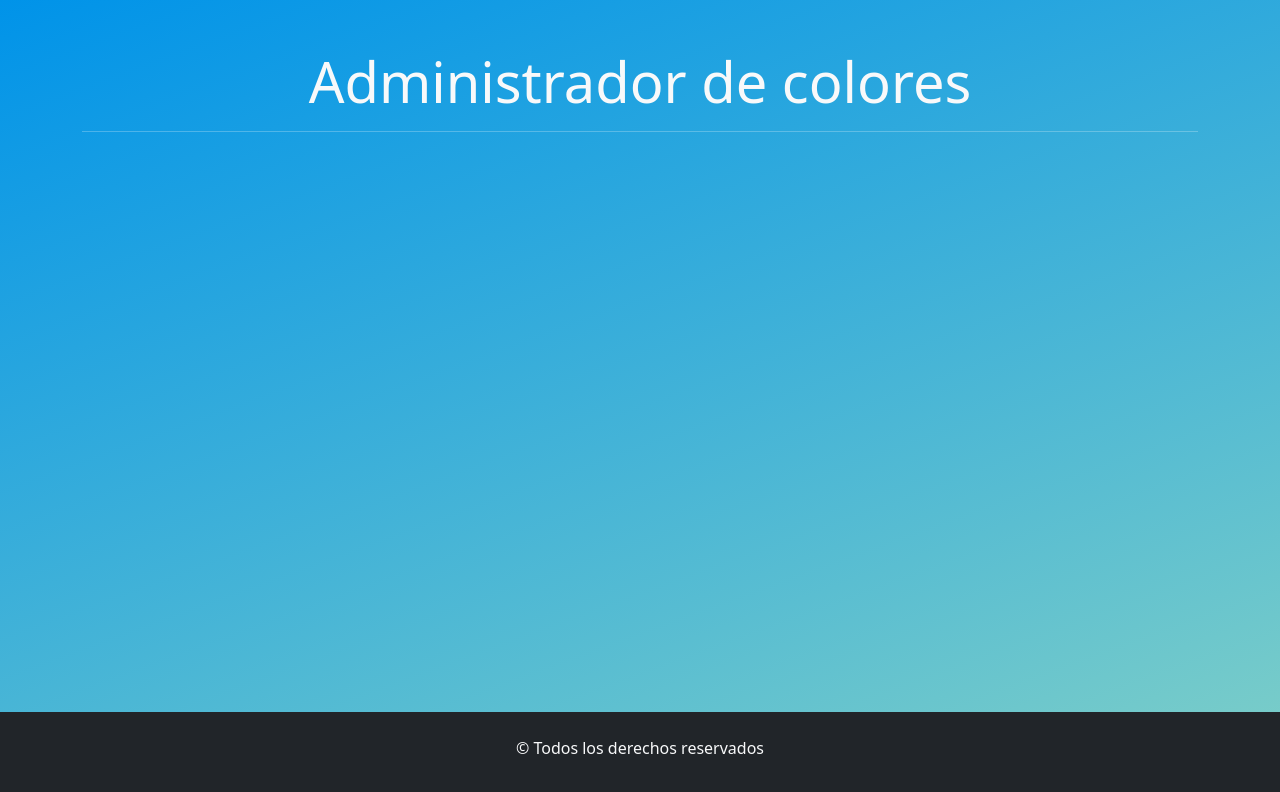
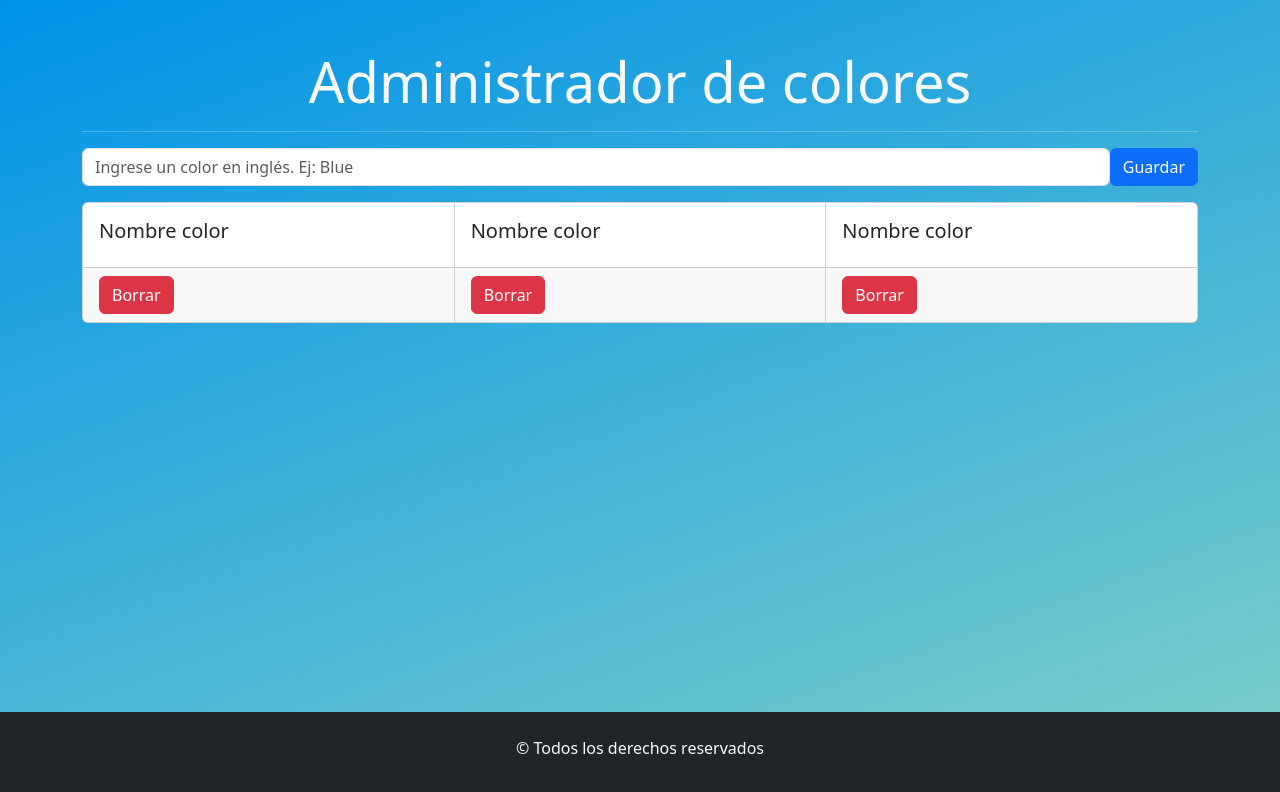
Before and after one commit to antich98/ej6react, a React (Vite) app: page / in a window 1280 px wide. Shown: the top 792 px of the page. Built offline with nearby package versions, Linux system fonts and the light colour scheme.

Commit message:
Agregué las cards

```diff
--- a/src/App.jsx
+++ b/src/App.jsx
@@ -1,5 +1,6 @@
 import { Container } from "react-bootstrap";
 import "./App.css";
+import FormColor from "./components/FormColor";
 
 function App() {
   return (
@@ -9,6 +10,7 @@ function App() {
           <h1 className="text-center display-4">Administrador de colores</h1>
           <hr />
         </section>
+        <FormColor />
       </Container>
       <footer className="bg-dark text-center text-light py-4">
         <p>&copy; Todos los derechos reservados</p>
--- /dev/null
+++ b/src/components/ColorGroup.jsx
@@ -0,0 +1,35 @@
+import { Button, Card, CardGroup } from "react-bootstrap";
+
+
+function ColorGroup() {
+  return (
+    <CardGroup>
+      <Card>
+        <Card.Body>
+          <Card.Title>Nombre color</Card.Title>
+        </Card.Body>
+        <Card.Footer>
+          <Button variant="danger">Borrar</Button>
+        </Card.Footer>
+      </Card>
+      <Card>
+        <Card.Body>
+          <Card.Title>Nombre color</Card.Title>
+        </Card.Body>
+        <Card.Footer>
+          <Button variant="danger">Borrar</Button>
+        </Card.Footer>
+      </Card>
+      <Card>
+        <Card.Body>
+          <Card.Title>Nombre color</Card.Title>
+        </Card.Body>
+        <Card.Footer>
+          <Button variant="danger">Borrar</Button>
+        </Card.Footer>
+      </Card>
+    </CardGroup>
+  );
+}
+
+export default ColorGroup;
--- /dev/null
+++ b/src/components/FormColor.jsx
@@ -0,0 +1,19 @@
+import { Button, Form } from "react-bootstrap";
+import ColorGroup from "./ColorGroup";
+
+
+const FormColor = () => {
+  return (
+    <>
+    <Form>
+      <Form.Group className="mb-3 d-flex" controlId="inputColor">
+        <Form.Control type="text" placeholder="Ingrese un color en inglés. Ej: Blue" />
+        <Button variant="primary">Guardar</Button>
+      </Form.Group>
+    </Form>
+    <ColorGroup/>
+    </>
+  );
+};
+
+export default FormColor;
```
